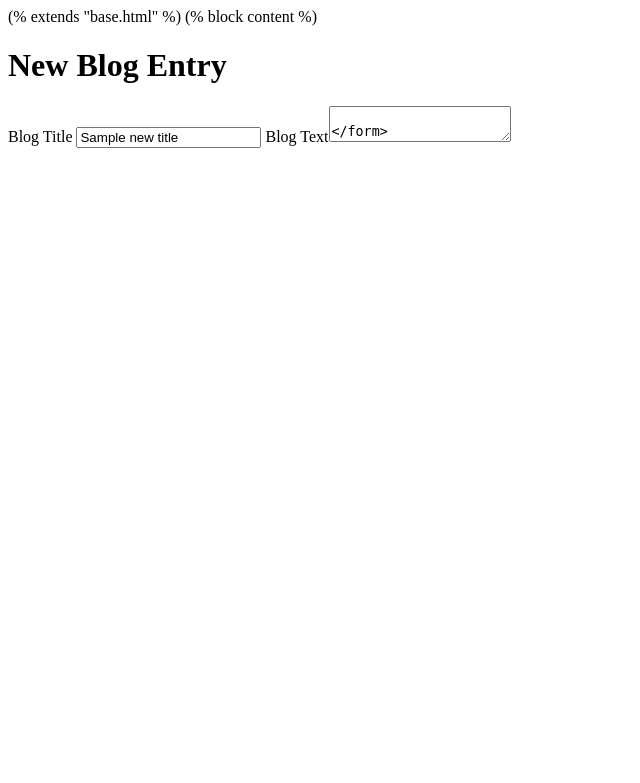
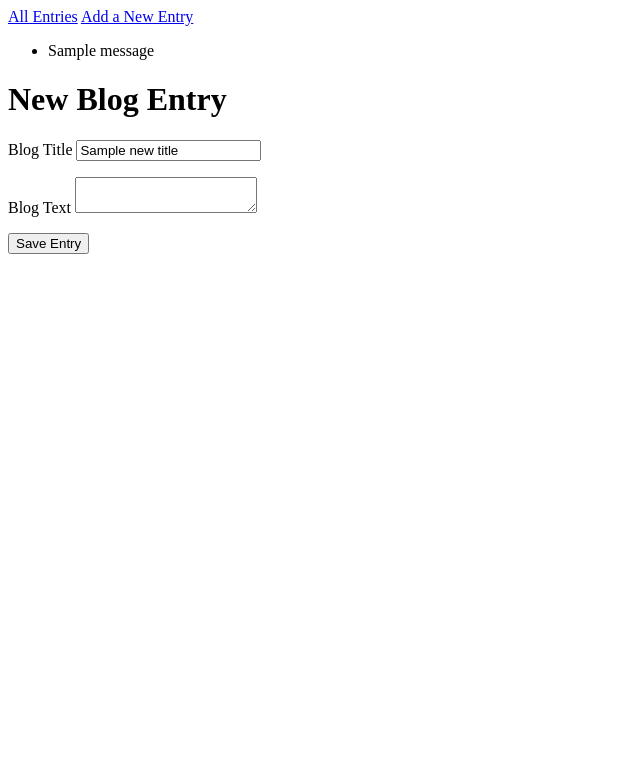
Before and after one commit to izzorizzo/blogz, a Flask app: template templates/new_entry.html in a window 1280 px wide. Shown: the top 783 px of the page, without its empty margins (0-640 px from the left). Run offline with Flask 2, Linux system fonts and the light colour scheme; the template is opened without the code that fills it: most values are stand-ins (such as "Sample title", 1, 10 or a date in 2020); one stand-in notice (Sample message) is shown; parts of the project's set-up code (start-up, migrations or seed data) failed here and were passed over.

Commit message:
getting entries to show up properly

```diff
--- a/templates/base.html
+++ b/templates/base.html
@@ -12,14 +12,14 @@
 
     <nav>
         <a href="/blog">All Entries</a>
-        <a href="/new-entry">Add a New Entry</a>
+        <a href="/new_entry">Add a New Entry</a>
     </nav>
 
     <!--error messages-->
 
-    {% with messages = get_flashed_messages(with_categories=True) %}
+    {% with messages = get_flashed_messages() %}
         <ul>
-        {% for category,message in messages %}
+        {% for message in messages %}
             <li class="{{category}}">{{message}}</li>
         {% endfor %}
         </ul>
--- a/templates/new_entry.html
+++ b/templates/new_entry.html
@@ -1,15 +1,17 @@
-(% extends "base.html" %)
+{% extends "base.html" %}
 
-(% block content %)
+{% block content %}
 
 <h1>New Blog Entry</h1>
 
 <form action="/new_entry" method="POST">
-    <label for "title">Blog Title</label>
-    <input name="title" value="{{new_title}}">
+    <p><label for="title">Blog Title</label>
+    <input name="title" value="{{new_title}}"></p>
 
-    <label for="body">Blog Text</label><textarea name="body" value="{{new_entry}}">
+    <p><label for="body">Blog Text</label>
+    <textarea name="body" value="{{new_entry}}"></textarea></p>
 
+    <p><input type="submit" value="Save Entry"></p>
 </form>
 
-(% endblock %)
+{% endblock %}
```
Also changed, not shown: templates/mainpage.html (+6 -5 lines).
